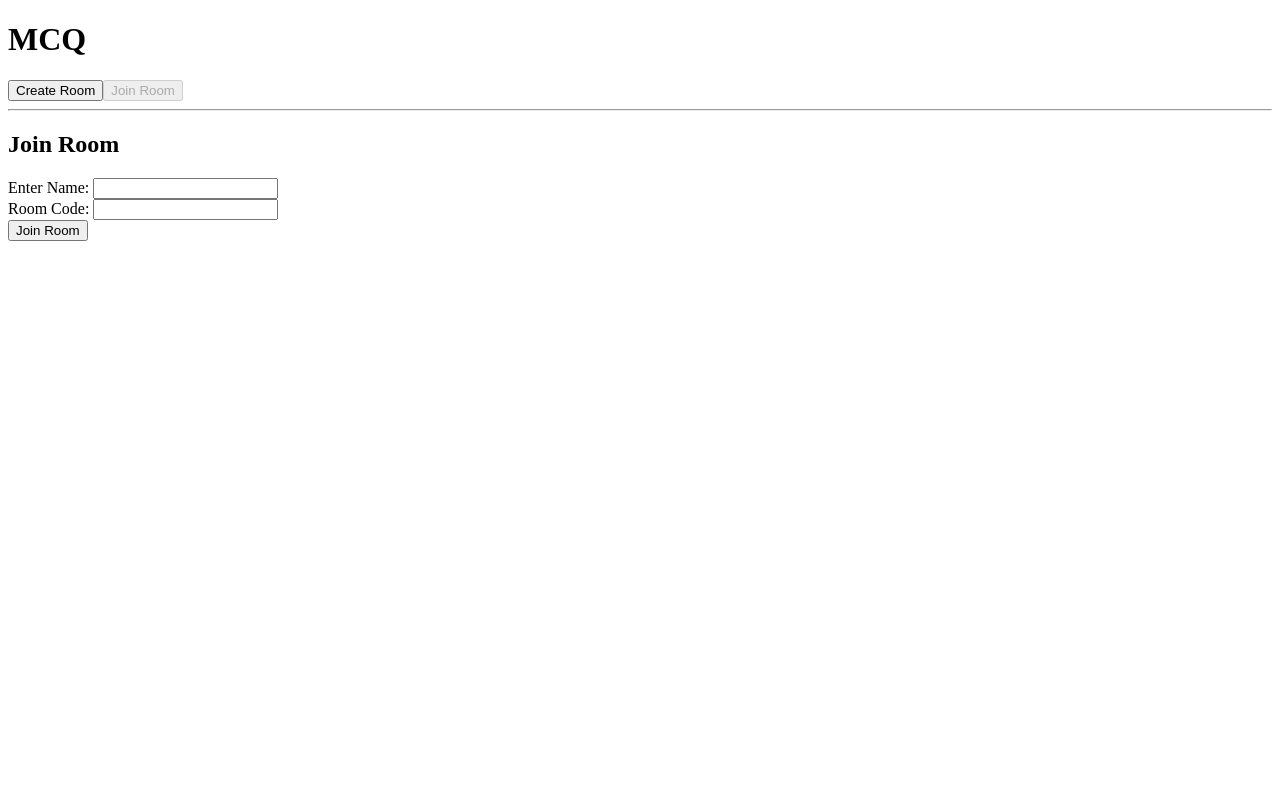
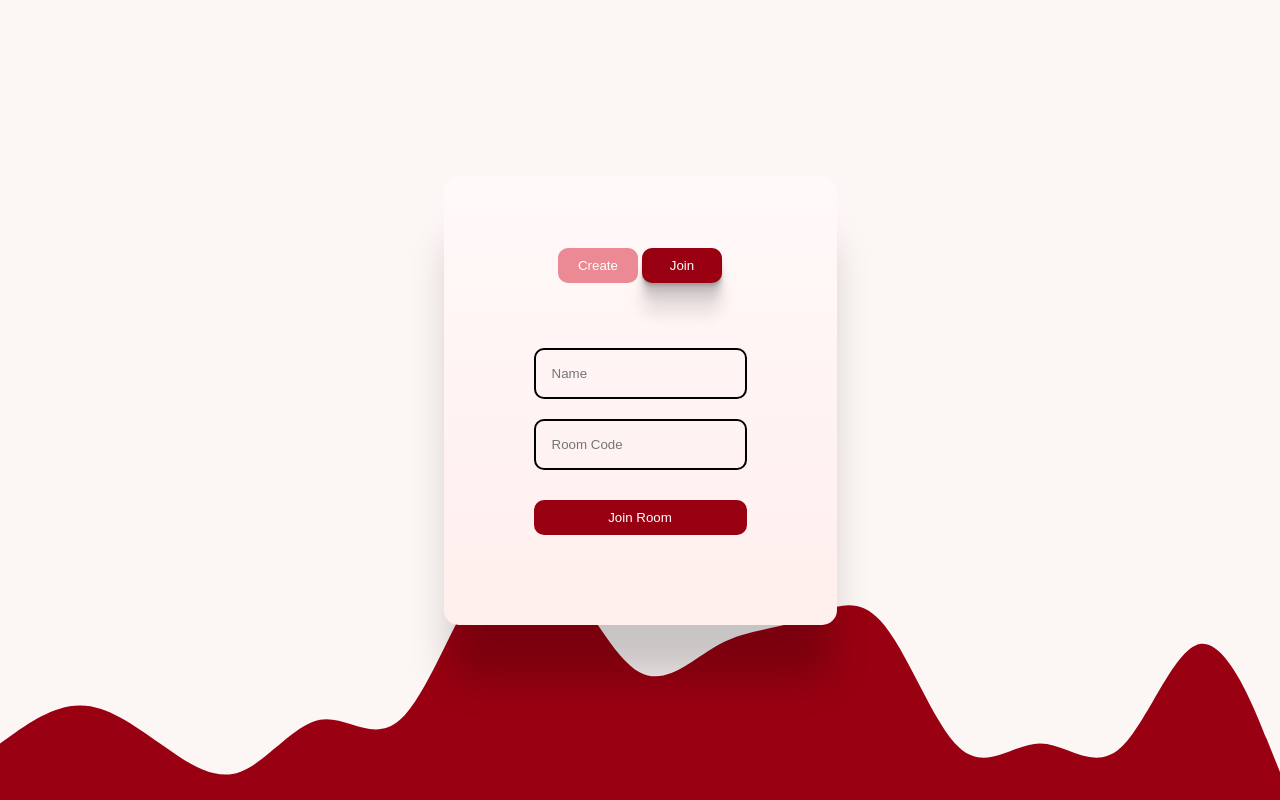
Before and after one commit to KIVUOS1999/mcq, a React (Create React App) app in the folder frontend/: page / in a window 1280 px wide. Built offline with nearby package versions, Linux system fonts and the light colour scheme.

Commit message:
ui for the room pages

```diff
--- a/frontend/package.json
+++ b/frontend/package.json
@@ -3,12 +3,17 @@
   "version": "0.1.0",
   "private": true,
   "dependencies": {
+    "@fortawesome/fontawesome-free-regular": "^5.0.13",
+    "@fortawesome/fontawesome-free-solid": "^5.0.13",
+    "@fortawesome/fontawesome-svg-core": "^6.6.0",
+    "@fortawesome/react-fontawesome": "^0.2.2",
     "@testing-library/jest-dom": "^5.17.0",
     "@testing-library/react": "^13.4.0",
     "@testing-library/user-event": "^13.5.0",
     "assert": "^2.1.0",
     "buffer": "^6.0.3",
     "crypto-browserify": "^3.12.0",
+    "font-awesome": "^4.7.0",
     "nats": "^2.19.0",
     "nats.ws": "^1.19.1",
     "process": "^0.11.10",
--- a/frontend/public/index.html
+++ b/frontend/public/index.html
@@ -15,6 +15,8 @@
       user's mobile device or desktop. See https://developers.google.com/web/fundamentals/web-app-manifest/
     -->
     <link rel="manifest" href="%PUBLIC_URL%/manifest.json" />
+    <link rel="preconnect" href="https://fonts.googleapis.com">
+    <link rel="preconnect" href="https://fonts.gstatic.com" crossorigin>
     <!--
       Notice the use of %PUBLIC_URL% in the tags above.
       It will be replaced with the URL of the `public` folder during the build.
@@ -24,7 +26,7 @@
       work correctly both with client-side routing and a non-root public URL.
       Learn how to configure a non-root public URL by running `npm run build`.
     -->
-    <title>React App</title>
+    <title>MCQ</title>
   </head>
   <body>
     <noscript>You need to enable JavaScript to run this app.</noscript>
--- a/frontend/src/Question/WaitingRoom.js
+++ b/frontend/src/Question/WaitingRoom.js
@@ -5,8 +5,6 @@ import paths from "../constants/constants";
 
 const WaitingRoom = (props) => {
   const { roomId, playerId, isAdmin, time } = useParams();
-
-  console.log("nats endpoint:", process.env.REACT_APP_NATS_WEBSOCKET)
 
   const [messages, setMessages] = useState([]);
   const [natsSubs, setNatsSubs] = useState();
--- a/frontend/src/Rooms/CreateRoom.js
+++ b/frontend/src/Rooms/CreateRoom.js
@@ -14,9 +14,7 @@ function CreateRoom() {
 	};
 
 	const createRoomAPI = () => {
-		// console.log("baseurl", process.env.REACT_APP_BACKEND_BASE);
 		const url = process.env.REACT_APP_BACKEND_BASE + paths.c_room;
-		console.log("url", url)
 		fetch(url)
 			.then((res) => {
 				if (!res.ok) {
@@ -38,10 +36,10 @@ function CreateRoom() {
 				setRoomID(roomNo);
 
 				const player = document.getElementById("player_name");
-				const player_time = document.getElementById("time");
+				const player_time = document.getElementById("time").innerHTML;
 
 				setPlayerID(player.value);
-				setTime(player_time.value);
+				setTime(player_time);
 			})
 			.catch((error) => {
 				// console.log(error);
@@ -59,15 +57,86 @@ function CreateRoom() {
 		// eslint-disable-next-line react-hooks/exhaustive-deps
 	}, [roomID, playerID]);
 
+	// Event listener for time increase
+	let intervalId = null
+	const intervalTime = 250
+
+	useEffect(() => {
+		const increaseButton = document.getElementById("TimeInc");
+		increaseButton.addEventListener("mousedown", startIncrementing);
+		increaseButton.addEventListener("mouseup", stopIncrementing);
+		increaseButton.addEventListener("mouseleave", stopIncrementing);
+		increaseButton.addEventListener("click", incTime)
+
+		const decreaseButton = document.getElementById("TimeDec")
+		decreaseButton.addEventListener("mousedown", startDecrementing);
+		decreaseButton.addEventListener("mouseup", stopIncrementing);
+		decreaseButton.addEventListener("mouseleave", stopIncrementing);
+		decreaseButton.addEventListener("click", decTime)
+	}, [])
+
+	const incTime = () => {
+		const timeElement = document.getElementById("time");
+		let currentTime = parseInt(timeElement.innerHTML, 10);
+		if (currentTime >= 60){
+			return
+		}
+		currentTime++;
+		timeElement.innerHTML = currentTime;
+	};
+
+	const decTime = () => {
+		const timeElement = document.getElementById("time");
+		let currentTime = parseInt(timeElement.innerHTML, 10);
+		if (currentTime <= 1) {
+			return
+		}
+		currentTime--;
+		timeElement.innerHTML = currentTime;
+	};
+
+	const startIncrementing = ()=> {
+		if (intervalId !== null) {
+			clearInterval(intervalId)
+		}
+
+		intervalId = setInterval(incTime, intervalTime)
+	}
+
+	const startDecrementing = ()=> {
+		if (intervalId !== null) {
+			clearInterval(intervalId)
+		}
+
+		intervalId = setInterval(decTime, intervalTime)
+	}
+
+	const stopIncrementing = ()=>{
+		if (intervalId !== null) {
+			clearInterval(intervalId);
+			intervalId = null;
+		}
+	}
+
 	return (
 		<div className="CreateRoom">
-			<h2>Create Room</h2>
-			Enter Name: <input id="player_name" type="text"></input>
-			<br />
-			Enter mins: <input id="time" type="text"></input>
-			<br />
-			<button onClick={createRoomAddPlayer}>Generate RoomCode</button>
-			<br />
+			<input className="Text Name" id="player_name" type="text" placeholder="Name" required></input>
+			<div className="Time">
+				<div className="TimeActions">
+					<button className="Btn TimeBtn" id="TimeDec">-</button>
+					<div id="time">1</div><span>minute</span>
+					<button className="Btn TimeBtn" id="TimeInc">+</button>
+				</div>
+			</div>
+			<div className="Questions">
+				<div className="Label">Question</div>
+				<div className="QuestionActions">
+					<button className="QuestionBtn" id="incQuestion">-</button>
+					<div id="quesion">1</div>
+					<button className="QuestionBtn" id="decQuestion">+</button>
+				</div>
+			</div>
+			<button className="Btn ActionBtn" onClick={createRoomAddPlayer}>Create Room</button>
 		</div>
 	);
 }
--- a/frontend/src/Rooms/JoinRoom.js
+++ b/frontend/src/Rooms/JoinRoom.js
@@ -28,10 +28,9 @@ function JoinRoom() {
 
     return(
         <div className="JoinRoom">
-            <h2>Join Room</h2>
-            Enter Name: <input type="text" id="player"></input><br/>
-            Room Code: <input type="text" id="room"></input><br/>
-            <button onClick={addParams}>Join Room</button>
+            <input className="Text Name" type="text" id="player" placeholder="Name" required></input>
+            <input className="Text RoomCode" type="text" id="room" placeholder="Room Code" required></input>
+            <button className="Btn ActionBtn" onClick={addParams}>Join Room</button>
         </div>
     )
 }
--- /dev/null
+++ b/frontend/src/Rooms/Room.css
@@ -0,0 +1,109 @@
+.RoomBody {
+    display: flex;
+    flex-direction: column;
+    width: 100%;
+    text-align: center;
+    align-items: center;
+    justify-content: center;
+    height: 100vh;
+}
+
+.RoomContainer{
+    background: rgb(255,235,232);
+    background: linear-gradient(180deg, rgb(255, 249, 249) 0%, rgb(255, 239, 237) 100%);
+    padding: 70px;
+    border-radius: 15px;
+    box-shadow: rgba(0, 0, 0, 0.2) 0px 60px 40px -7px;
+}
+
+.CreateRoomButton, .JoinRoomButton {
+    padding: 10px;
+    width: 80px;
+    border-radius: 10px;
+    border-style: none;
+    color: white;
+    background-color: #eb8994;
+    margin: 2px;
+}
+
+.ActionPart {
+    display: flex;
+    width:fit-content;
+    height: 250px;
+    padding: 10px;
+}
+
+.JoinRoom, .CreateRoom {
+    display: flex;
+    flex-direction: column;
+    padding: 10px;
+    justify-content: end;
+}
+
+input {
+    outline: none;
+    padding: 1.2em;
+    border: 2px solid black;
+    background: transparent;
+    border-radius: 10px;
+    margin: 10px 0 10px 0;
+}
+
+.ActionBtn {
+    padding: 10px;
+    background-color: #990011;
+    color: white;
+    margin: 20px 0 0 0;
+    border-style: none;
+    border-radius: 10px;
+}
+
+.Time, .Questions{
+    display: flex;
+    justify-content: space-between;
+    margin: 5px 0 5px 0;
+    align-items: center;
+}
+.Questions{
+    display: None;
+}
+
+.TimeActions, .QuestionActions {
+    display: flex;
+    align-items: center;
+}
+
+.TimeActions{
+    width: 100%;
+    justify-content: space-between;
+}
+
+.TimeBtn, .QuestionBtn {
+    margin: 0px 10px 0px 10px;
+    border: none;
+    width: 30px;
+    Height: 30px;
+    border-radius: 20px;
+    color: white;
+    background-color: #990011;
+}
+
+.ActiveBtn {
+    background-color: #990011;
+    box-shadow: rgba(0, 0, 0, 0.09) 0px 2px 1px, rgba(0, 0, 0, 0.09) 0px 4px 2px, rgba(0, 0, 0, 0.09) 0px 8px 4px, rgba(0, 0, 0, 0.09) 0px 16px 8px, rgba(0, 0, 0, 0.09) 0px 32px 16px;
+}
+
+.Btn {
+    transition: 0.5s;
+}
+
+.Btn:hover {
+    box-shadow: rgba(0, 0, 0, 0.17) 0px -23px 25px 0px inset, rgba(0, 0, 0, 0.15) 0px -36px 30px 0px inset, rgba(0, 0, 0, 0.1) 0px -79px 40px 0px inset, rgba(0, 0, 0, 0.06) 0px 2px 1px, rgba(0, 0, 0, 0.09) 0px 4px 2px, rgba(0, 0, 0, 0.09) 0px 8px 4px, rgba(0, 0, 0, 0.09) 0px 16px 8px, rgba(0, 0, 0, 0.09) 0px 32px 16px;
+}
+
+svg{
+    bottom: 0;
+    position: fixed;
+    width: 100%;
+    z-index: -4;
+}
--- a/frontend/src/Rooms/Room.js
+++ b/frontend/src/Rooms/Room.js
@@ -1,25 +1,29 @@
 import { useState } from "react"
 import CreateRoom from "./CreateRoom"
 import JoinRoom from "./JoinRoom"
+import './Room.css'
 
 function Room() {
     const [createRoom, setCreateRoom] = useState(false)
+
     return(
         <div className="RoomBody">
-            <h1>MCQ</h1>
+            <div className="RoomContainer">
+                <div className="ActionButtons">
+                    <button className={`Btn CreateRoomButton ${createRoom? 'ActiveBtn':''}`} onClick={()=>{
+                        setCreateRoom(true)
+                    }} disabled={createRoom}>Create</button>
 
-            <button onClick={()=>{
-                setCreateRoom(true)
-            }} disabled={createRoom}>Create Room</button>
+                    <button className={`Btn JoinRoomButton ${!createRoom? 'ActiveBtn':''}`} onClick={()=>{
+                        setCreateRoom(false)
+                    }} disabled={!createRoom}>Join</button>
+                </div>
 
-            <button onClick={()=>{
-                setCreateRoom(false)
-            }} disabled={!createRoom}>Join Room</button>
-
-            <hr/>
-
-            {createRoom ? <CreateRoom/> : <JoinRoom/>}
-
+                <div className="ActionPart">
+                    {createRoom ? <CreateRoom/> : <JoinRoom/>}
+                </div>
+            </div>
+            <svg xmlns="http://www.w3.org/2000/svg" viewBox="0 0 1440 320"><path fill="#990011" fill-opacity="1" d="M0,256L15,245.3C30,235,60,213,90,213.3C120,213,150,235,180,256C210,277,240,299,270,288C300,277,330,235,360,229.3C390,224,420,256,450,229.3C480,203,510,117,540,74.7C570,32,600,32,630,64C660,96,690,160,720,176C750,192,780,160,810,144C840,128,870,128,900,117.3C930,107,960,85,990,117.3C1020,149,1050,235,1080,261.3C1110,288,1140,256,1170,256C1200,256,1230,288,1260,261.3C1290,235,1320,149,1350,144C1380,139,1410,213,1425,250.7L1440,288L1440,320L1425,320C1410,320,1380,320,1350,320C1320,320,1290,320,1260,320C1230,320,1200,320,1170,320C1140,320,1110,320,1080,320C1050,320,1020,320,990,320C960,320,930,320,900,320C870,320,840,320,810,320C780,320,750,320,720,320C690,320,660,320,630,320C600,320,570,320,540,320C510,320,480,320,450,320C420,320,390,320,360,320C330,320,300,320,270,320C240,320,210,320,180,320C150,320,120,320,90,320C60,320,30,320,15,320L0,320Z"></path></svg>
         </div>
     )
 }
--- a/frontend/src/index.css
+++ b/frontend/src/index.css
@@ -0,0 +1,7 @@
+body {
+    margin: 0;
+    padding: 0;
+    font-family: "Poppins", sans-serif;
+    background-color: #FCF6F5;
+    overflow: hidden;
+}
```
Also changed, not shown: frontend/src/logo.svg (deleted), 1 other file (tests, documents, lock files or other folders).
